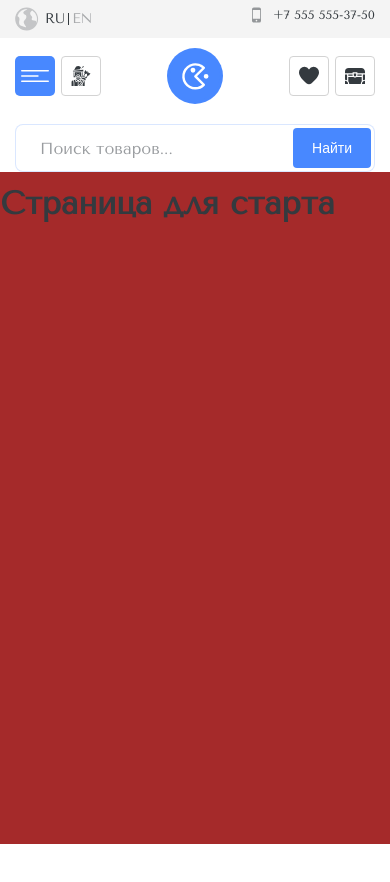
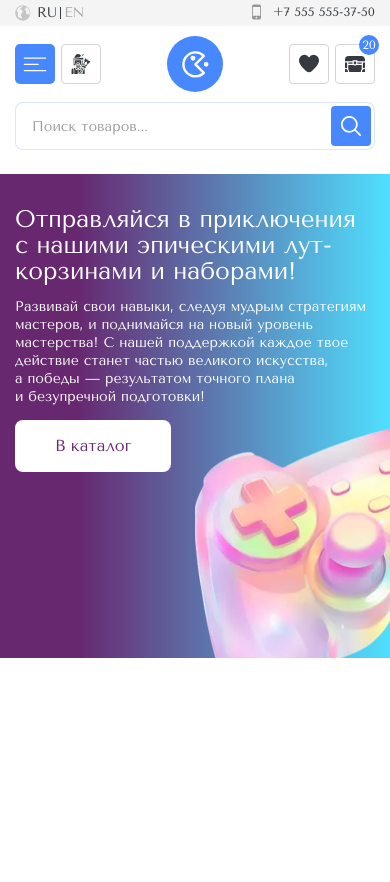
Before and after one commit to EkaterinaOdints/test, a website: page source/index.html in a window 390 px wide. Shown: the top 882 px of the page. Before the commit the page ends 844 px from the top, so only its background shows below. Drawn offline with nearby package versions, Linux system fonts and the light colour scheme; files that its build step writes are made by us from their sources; files whose address does not match are found by name.

Commit message:
Вносит правки

```diff
--- a/source/index.html
+++ b/source/index.html
@@ -3,7 +3,7 @@
   <head>
     <meta charset="UTF-8">
     <meta name="viewport" content="width=device-width, initial-scale=1.0">
-    <meta name="description" content="Описание сайта">
+    <meta name="description" content="Интернет-магазин товаров для геймеров">
     <title>Тестовое задание</title>
     <link rel="stylesheet" href="styles/styles.css">
     <link rel="icon" href="favicon.ico">
@@ -15,9 +15,9 @@
     <link rel="preload" href="fonts/TenorSans.woff" as="font" crossorigin="anonymous">
   </head>
   <body>
-    <header class="header">
+    <header class="header"  data-js-header>
       <div class="header__wrapper header-wrapper-desktop" data-js-header-desktop>
-        <div class="header-wrapper-desktop__additional-info additional-info">
+        <div class="header-wrapper-desktop__additional-info additional-info" data-js-header-desktop-additional>
           <div class="container">
             <div class="additional-info__wrapper">
               <ul class="additional-info__contacts-list">
@@ -47,7 +47,7 @@
           </div>
         </div>
         <div class="header-wrapper-desktop__site-controls-container container">
-          <div class="header-wrapper-desktop__site-controls site-controls">
+          <div class="header-wrapper-desktop__site-controls site-controls" data-js-header-desktop-controls>
             <div class="header-wrapper-desktop__logo logo">
               <img src="images/logo.svg" alt="Логотип компании" width="80" height="80">
             </div>
@@ -94,7 +94,8 @@
               </li>
             </ul>
           </div>
-          <nav class="header-wrapper-desktop__desktop-menu desktop-menu">
+          <nav class="header-wrapper-desktop__desktop-menu desktop-menu" data-js-header-desktop-nav>
+            <div class="desktop-menu__wrapper">
               <ul class="desktop-menu__list" data-js-main-menu>
                 <li class="desktop-menu__item">
                   <a class="desktop-menu__button menu-button menu-button--sales" href="#">Акции</a>
@@ -190,6 +191,7 @@
                 </li>
               </ul>
               <a class="button-build" href="#">Собрать компьютер</a>
+            </div>
           </nav>
         </div>
         <div class="header-wrapper-desktop__catalog-container container">
@@ -382,12 +384,15 @@
             <div class="actions-list__item">
               <a class="actions-list__link actions-list__link--cart" href="">
                 <span class="visually-hidden">Перейти в корзину</span>
+                <span class="actions-list__link-counter">20</span>
               </a>
             </div>
           </div>
           <form class="site-controls__search-form search-form" action="/search" method="get">
             <input class="search-form__input" type="text" name="search" placeholder="Поиск товаров...">
-            <button class="search-form__button" type="submit" data-text="Найти">Найти</button>
+            <button class="search-form__button" type="submit" data-text="Найти">
+              <span class="visually-hidden">Найти</span>
+            </button>
           </form>
         </div>
         <div class="header-wrapper-mobile__menu-wrapper">
@@ -591,8 +596,21 @@
         </div>
       </div>
     </header>
-    <main style="background-color: brown;">
-      <h1>Страница для старта</h1>
+    <main>
+      <section class="hero">
+        <div class="container">
+          <div class="hero__wrapper">
+            <h1 class="visually-hidden">Интернет-магазин товаров для геймеров</h1>
+            <div class="hero__promotion">
+              <p>Отправляйся в&nbsp;приключения с&nbsp;нашими эпическими лут-корзинами и&nbsp;наборами!</p>
+            </div>
+            <div class="hero__description">
+              <p>Развивай свои навыки, следуя мудрым стратегиям мастеров, и&nbsp;поднимайся на&nbsp;новый уровень мастерства! С&nbsp;нашей поддержкой каждое твое действие станет частью великого искусства, а&nbsp;победы&nbsp;&mdash; результатом точного плана и&nbsp;безупречной подготовки!</p>
+            </div>
+            <a class="hero__button" href="#">В каталог</a>
+          </div>
+        </div>
+      </section>
     </main>
   <script type="module" src="scripts/main.js"></script>
   </body>
--- a/source/scripts/catalog-menu.js
+++ b/source/scripts/catalog-menu.js
@@ -429,6 +429,7 @@ const useMobileMenu = () => {
     }
 
     headerMobile.classList.remove('is-mobile-menu-opened');
+    document.body.classList.remove('overlay');
     isMobileMenuOpened = false;
 
     mobileMenuItemCollection.forEach((item) => {
@@ -442,6 +443,7 @@ const useMobileMenu = () => {
 
   const openMobileMenu = () => {
     headerMobile.classList.add('is-mobile-menu-opened');
+    document.body.classList.add('overlay');
 
     isMobileMenuOpened = true;
 
--- a/source/scripts/main.js
+++ b/source/scripts/main.js
@@ -1 +1,2 @@
 import './catalog-menu.js';
+import './sticky-header.js';
--- /dev/null
+++ b/source/scripts/sticky-header.js
@@ -0,0 +1,65 @@
+const header = document.querySelector('[data-js-header]');
+const headerAdditional = header.querySelector('[data-js-header-desktop-additional]');
+const headerControls = header.querySelector('[data-js-header-desktop-controls]');
+const headerNavigation = header.querySelector('[data-js-header-desktop-nav]');
+
+let resizeTimeout;
+let wasScrolled = null;
+
+const setElementHeight = (el) => {
+  el.style.height = `${el.scrollHeight}px`;
+};
+
+const setLargeHeaderControlsPadding = () => {
+  headerControls.style.paddingTop = '26px';
+  headerControls.style.paddingBottom = '26px';
+};
+
+const setDefaultHeaderControlsPadding = () => {
+  headerControls.style.paddingTop = '16px';
+  headerControls.style.paddingBottom = '8px';
+};
+
+const setHiddenHeaderNavOverflow = () => {
+  headerNavigation.style.overflow = 'hidden';
+};
+
+const setDefaultHeaderNavOverflow = () => {
+  headerNavigation.style.overflow = 'visible';
+};
+
+const updateHeader = () => {
+  setElementHeight(headerAdditional);
+  setElementHeight(headerNavigation);
+
+  if (window.scrollY > 0) {
+    headerAdditional.style.height = 0;
+    headerNavigation.style.height = 0;
+    setLargeHeaderControlsPadding();
+    setHiddenHeaderNavOverflow();
+  } else {
+    setDefaultHeaderNavOverflow();
+    setElementHeight(headerAdditional);
+    setElementHeight(headerNavigation);
+    setDefaultHeaderControlsPadding();
+  }
+};
+
+const updateHeaderHeight = () => {
+  clearTimeout(resizeTimeout);
+  resizeTimeout = setTimeout(() => {
+    updateHeader();
+  }, 100);
+};
+
+const onScroll = () => {
+  const isScrolled = window.scrollY > 0;
+
+  if (isScrolled !== wasScrolled) {
+    wasScrolled = isScrolled;
+    updateHeaderHeight();
+  }
+};
+
+window.addEventListener('scroll', onScroll);
+window.addEventListener('resize', updateHeaderHeight);
--- a/source/styles/blocks/actions-list.scss
+++ b/source/styles/blocks/actions-list.scss
@@ -12,6 +12,7 @@
   }
 
   &__link {
+    position: relative;
     display: flex;
     justify-content: center;
     align-items: center;
@@ -41,16 +42,38 @@
     }
   }
 
-  &__link--like::before {
-    mask-image: url("../../icons/like.svg");
+  &__link-counter {
+    position: absolute;
+    top: -10px;
+    right: -5px;
+    display: flex;
+    justify-content: center;
+    align-items: center;
+    width: 20px;
+    height: 20px;
+    background-color: $color-accent-main;
+    border-radius: 50%;
+    color: $color-default-white;
+    font-size: 12px;
+    line-height: 16px;
   }
 
-  &__link--hunter::before {
-    mask-image: url("../../icons/hunter.svg");
+  &__link--like {
+    &::before {
+      mask-image: url("../../icons/like.svg");
+    }
   }
 
-  &__link--cart::before {
-    mask-image: url("../../icons/cart.svg");
+  &__link--hunter {
+    &::before {
+      mask-image: url("../../icons/hunter.svg");
+    }
+  }
+
+  &__link--cart {
+    &::before {
+      mask-image: url("../../icons/cart.svg");
+    }
   }
 
   @include vp-767 {
--- a/source/styles/blocks/additional-info.scss
+++ b/source/styles/blocks/additional-info.scss
@@ -1,6 +1,5 @@
 .additional-info {
   background-color: $color-default-grey;
-  padding: 7px 0;
   font-size: 14px;
   line-height: 18px;
 
@@ -8,6 +7,8 @@
     display: flex;
     justify-content: space-between;
     flex-wrap: wrap;
+    padding-top: 7px;
+    padding-bottom: 7px;
   }
 
   &__wrapper {
@@ -79,4 +80,11 @@
     font-size: 12px;
     line-height: 16px;
   }
+
+  @include vp-767 {
+    .container {
+      padding-top: 4px;
+      padding-bottom: 4px;
+    }
+  }
 }
--- a/source/styles/blocks/desktop-menu.scss
+++ b/source/styles/blocks/desktop-menu.scss
@@ -1,9 +1,11 @@
 .desktop-menu {
+  &__wrapper {
     display: flex;
     justify-content: space-between;
     align-items: flex-start;
     gap: 19px;
     padding: 8px 0 24px 115px;
+  }
 
   &__list {
     display: flex;
@@ -52,12 +54,16 @@
   }
 
   @include vp-1279 {
+    &__wrapper {
       gap: 10px;
+    }
   }
 
   @include vp-1023 {
+    &__wrapper {
       gap: 5px;
       padding: 8px 0 12px 95px;
+    }
 
     &__list {
       gap: 5px;
--- a/source/styles/blocks/header-wrapper-mobile.scss
+++ b/source/styles/blocks/header-wrapper-mobile.scss
@@ -8,7 +8,7 @@
 
   &__site-controls {
     flex-direction: column;
-    gap: 10px;
+    padding-bottom: 24px;
   }
 
   &__site-controls-wrapper {
@@ -33,7 +33,7 @@
       width: 28px;
       height: 15px;
       background-color: $color-default-white;
-      mask-image: url("../../icons/burger-desktop.svg");
+      mask-image: url("../../icons/burger-mobile.svg");
       mask-position: center;
       mask-repeat: no-repeat;
     }
@@ -45,7 +45,7 @@
 
   &__menu-wrapper {
     display: none;
-    padding: 24px 0 32px;
+    padding: 0 0 32px;
   }
 
   &__menu-wrapper .container {
--- a/source/styles/blocks/header.scss
+++ b/source/styles/blocks/header.scss
@@ -1,4 +1,11 @@
 .header {
+  position: sticky;
+  top: 0;
   background-color: $color-default-white;
   color: $color-default-black;
+  z-index: 5;
 }
+
+body {
+  height: 4000px;
+}
--- /dev/null
+++ b/source/styles/blocks/hero.scss
@@ -0,0 +1,148 @@
+.hero {
+  position: relative;
+  background-image: linear-gradient(to right, #672870 20%, #4fe0ff 100%);
+  color: $color-default-white;
+  overflow: hidden;
+
+  &::after {
+    content: '';
+    position: absolute;
+    top: -100px;
+    left: calc(50% + 150px);
+    display: block;
+    width: 767px;
+    height: 706px;
+    background-image:
+      image-set(
+        url("../../images/hero/hero-desktop@1x.webp") 1x type("image/webp"),
+        url("../../images/hero/hero-desktop@2x.webp") 2x type("image/webp"),
+        url("../../images/hero/hero-desktop@1x.png") 1x type("image/png"),
+        url("../../images/hero/hero-desktop@2x.png") 2x type("image/png")
+      );
+    background-position: center;
+    background-repeat: no-repeat;
+    background-size: cover;
+  }
+
+  &__wrapper {
+    position: relative;
+    display: flex;
+    flex-direction: column;
+    gap: 26px;
+    max-width: 760px;
+    z-index: 2;
+    padding: 84px 60px;
+  }
+
+  &__promotion {
+    display: flex;
+    flex-direction: column;
+    gap: 15px;
+    font-size: 32px;
+    line-height: 36px;
+  }
+
+  &__promotion p {
+    margin: 0;
+  }
+
+  &__description {
+    display: flex;
+    flex-direction: column;
+    gap: 10px;
+  }
+
+  &__description p {
+    margin: 0;
+  }
+
+  &__button {
+    display: block;
+    align-self: flex-start;
+    padding: 16px 40px;
+    background-color: $color-default-white;
+    border-radius: 8px;
+    text-decoration: none;
+    color: #672870;
+    font-size: 16px;
+    line-height: 20px;
+    transition: opacity $trans-default;
+
+    &:hover {
+      opacity: 0.8;
+    }
+  }
+
+  @include vp-1439 {
+    &::after {
+      top: -50px;
+      width: 600px;
+      height: 552px;
+    }
+
+    &__wrapper {
+      gap: 26px;
+      max-width: 700px;
+      z-index: 2;
+      padding: 70px 40px;
+    }
+  }
+
+  @include vp-1279 {
+    &::after {
+      top: 0;
+      width: 450px;
+      height: 414px;
+    }
+
+    &__wrapper {
+      gap: 20px;
+      max-width: 600px;
+      padding: 60px 40px;
+    }
+  }
+
+  @include vp-1023 {
+    &__wrapper {
+      max-width: 500px;
+    }
+
+    &__promotion {
+      gap: 10px;
+      font-size: 30px;
+      line-height: 34px;
+    }
+
+    &__description {
+      gap: 5px;
+    }
+  }
+
+  @include vp-767 {
+    &::after {
+      top: auto;
+      bottom: -100px;
+      left: 50%;
+      width: 397px;
+      height: 367px;
+      background-image:
+        image-set(
+          url("../../images/hero/hero-mobile@1x.webp") 1x type("image/webp"),
+          url("../../images/hero/hero-mobile@2x.webp") 2x type("image/webp"),
+          url("../../images/hero/hero-mobile@1x.png") 1x type("image/png"),
+          url("../../images/hero/hero-mobile@2x.png") 2x type("image/png")
+        );
+    }
+
+    &__wrapper {
+      gap: 14px;
+      padding: 32px 0 186px;
+    }
+
+    &__promotion {
+      gap: 7px;
+      font-size: 24px;
+      line-height: 26px;
+    }
+  }
+}
--- a/source/styles/blocks/language-buttons.scss
+++ b/source/styles/blocks/language-buttons.scss
@@ -60,4 +60,11 @@
     color: $color-default-black;
     pointer-events: none;
   }
+
+  @include vp-767 {
+    &::before {
+      width: 16px;
+      height: 16px;
+    }
+  }
 }
--- a/source/styles/blocks/mobile-menu.scss
+++ b/source/styles/blocks/mobile-menu.scss
@@ -21,7 +21,7 @@
   flex-direction: row-reverse;
   justify-content: flex-end;
   gap: 38px;
-  padding: 24px 0;
+  padding: 0 0 24px 8px;
   background-color: $color-default-white;
   font-size: 20px;
   line-height: 24px;
--- a/source/styles/blocks/mobile-submenu.scss
+++ b/source/styles/blocks/mobile-submenu.scss
@@ -20,7 +20,7 @@
   flex-direction: row-reverse;
   justify-content: flex-end;
   gap: 38px;
-  padding: 24px 0;
+  padding: 0 0 24px 8px;
   background-color: $color-default-white;
   font-size: 20px;
   line-height: 24px;
--- a/source/styles/blocks/search-form.scss
+++ b/source/styles/blocks/search-form.scss
@@ -32,5 +32,39 @@
     border: none;
     border-radius: 4px;
     cursor: pointer;
+    transition: opacity $trans-default;
+
+    &:hover {
+      opacity: 0.8;
+    }
+  }
+
+  @include vp-767 {
+    &__input {
+      padding: 14px 60px 14px 16px;
+      font-size: 14px;
+      line-height: 18px;
+    }
+
+    &__button {
+      display: flex;
+      justify-content: center;
+      align-items: center;
+      height: 40px;
+      width: 40px;
+      min-width: auto;
+      padding: 0;
+
+      &::before {
+        content: '';
+        display: block;
+        height: 20px;
+        width: 20px;
+        mask-image: url('../../icons/loupe.svg');
+        mask-position: center;
+        mask-repeat: no-repeat;
+        background-color: $color-default-white;
+      }
+    }
   }
 }
--- a/source/styles/common/global.scss
+++ b/source/styles/common/global.scss
@@ -23,6 +23,11 @@ html {
   @include vp-1023 {
     font-size: 16px;
     line-height: 22px;
+  }
+
+  @include vp-767 {
+    font-size: 14px;
+    line-height: 18px;
   }
 }
 
--- a/source/styles/styles.scss
+++ b/source/styles/styles.scss
@@ -28,3 +28,4 @@
 @import "./blocks/mobile-menu-contacts.scss";
 @import "./blocks/mobile-submenu.scss";
 @import "./blocks/mobile-submenu-button.scss";
+@import "./blocks/hero.scss";
```
Also changed, not shown: source/styles/blocks/header-wrapper-desktop.scss (+21 -5 lines). Lines whose indentation alone changed are shown as unchanged.
